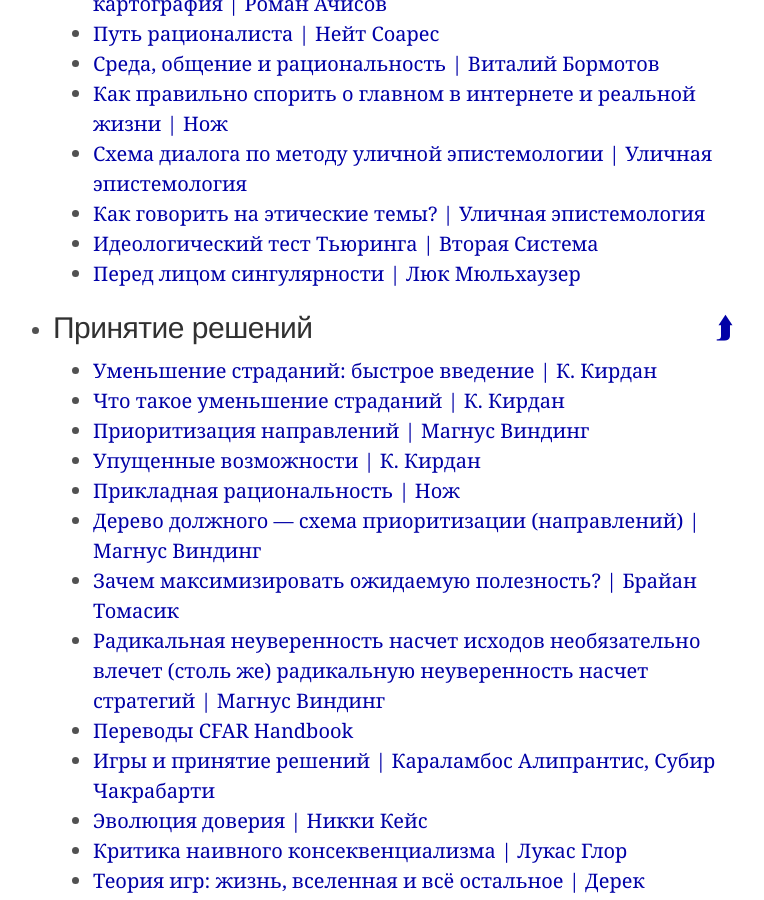
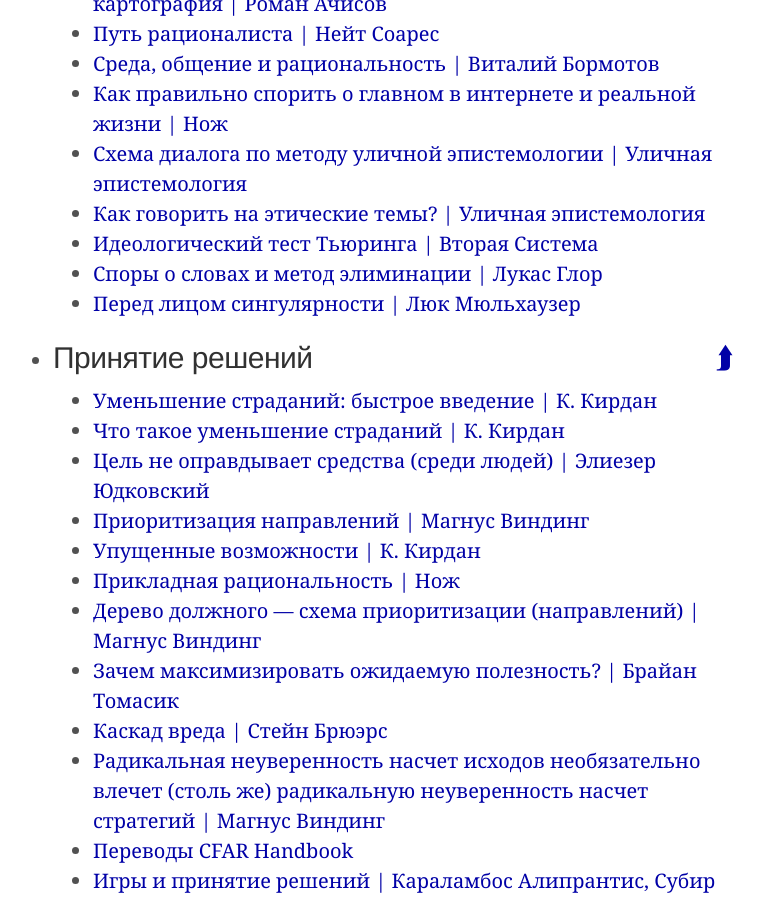
Before and after one commit to ReducingSuffering/reducingsuffering.github.io, a Jekyll site: the page built from index.md, in a window 1280 px wide and 900 px high, scrolled down 6878 px. Shown: the whole window, without its empty margins (267-1031 px from the left). Built offline with Jekyll 4.4.1, drawn with Linux system fonts in a browser that asks for light colours; some of the changed text lies outside the part shown.

Commit message:
Update rationality.html

```diff
--- a/_lists/rationality.html
+++ b/_lists/rationality.html
@@ -15,17 +15,20 @@
   - 341 # Схема диалога — Уличная эпистемология
   - 480 # Как говорить на этические темы? — Уличная эпистемология
   - 126 # Идеологический тест Тьюринга — Вторая система
+  - 823 # Споры о словах и метод элиминации — Лукас Глор
   - 453 # Перед лицом Сингулярности — Люк Мюльхаузер
 - title: Принятие решений
   mark: Принятие_решений
   nodes:
   - 632 # Уменьшение страданий: быстрое введение — К. Кирдан
   - 546 # Что такое уменьшение страданий — К. Кирдан
+  - 818 # Цель не оправдывает средства (среди людей) — Элиезер Юдковский
   - 603 # Приоритизация направлений — Магнус Виндинг
   - 488 # Плюс в одном месте — это минус в другом — К. Кирдан
   - 616 # Прикладная рациональность — Нож
   - 614 # Дерево должного — схема приоритизации (направлений) — Магнус Виндинг
   - 584 # Зачем максимизировать ожидаемую полезность? — Брайан Томасик
+  - 822 # Каскад вреда — Стейн_Брюэрс
   - 588 # Радикальная неуверенность насчет исходов необязательно влечет (столь же) радикальную неуверенность насчет стратегий — Магнус Виндинг
   - 410 # Переводы Center for Applied Rationality Handbook — Космос ждал
   - 558 # Игры и принятие решений — Караламбос Алипрантис, Субир Чакрабарти
@@ -60,6 +64,7 @@
   - 352 # Материалы по когнитивно-поведенческой терапии
   - 143 # Пренебрежение масштабом — Элиезер Юдковский
   - 634 # Узники ненависти — Аарон Бек
+  - 838 # Сначала доброта, потом правота: почему аргументы не помогают переубедить человека — Джеймс Клир
   - 399 # Даниель Канеман: «Думай медленно... Решай быстро». Механизмы наших ошибок (обзор) — Productivity Inside
   - 57 # Вещи, которые отталкивают внимание — Ману Эрран
   - 597 # Фокус на том, что мы способны изменить — Магнус Виндинг
```
Also changed, not shown: other parts of _lists/rationality.html (+1 -0 lines).
